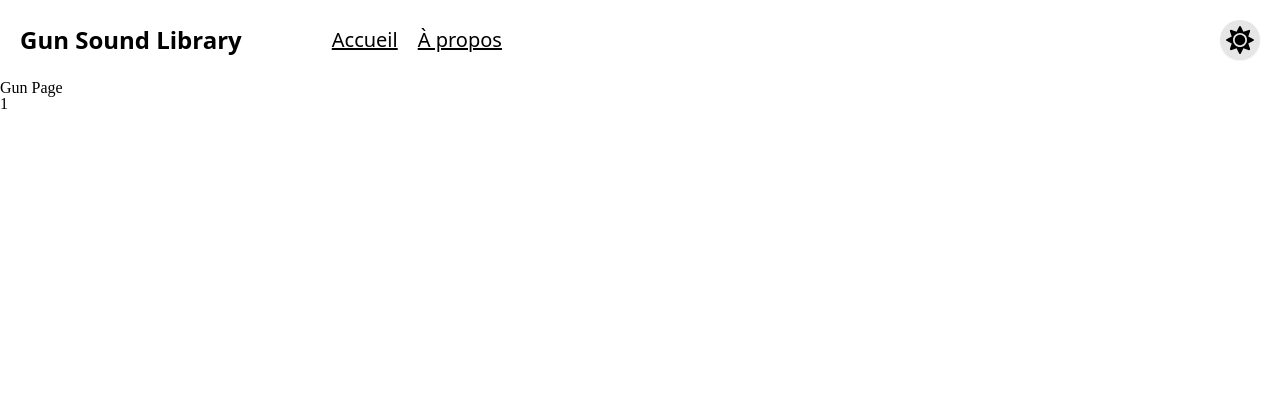
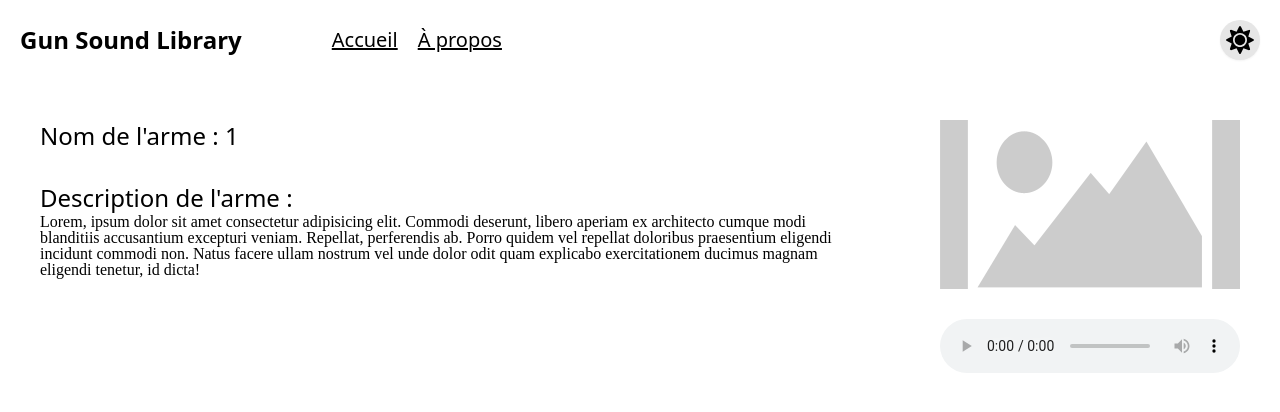
Before and after one commit to Kosmik56/gun-sound-library, a React (Vite) app: page /gun/1 in a window 1280 px wide. Shown: the top 412 px of the page. Built offline with nearby package versions, Linux system fonts and the light colour scheme.

Commit message:
gun page with placeholder, allowed users to access the weapon description

```diff
--- a/src/pages/Gun.jsx
+++ b/src/pages/Gun.jsx
@@ -5,6 +5,12 @@ export default function Gun() {
 
   const { id } = useParams();
   const theme = useSelector((state) => state.theme.isLight);
+  const data = {
+    title: id,
+    description: "Lorem, ipsum dolor sit amet consectetur adipisicing elit. Commodi deserunt, libero aperiam ex architecto cumque modi blanditiis accusantium excepturi veniam. Repellat, perferendis ab. Porro quidem vel repellat doloribus praesentium eligendi incidunt commodi non. Natus facere ullam nostrum vel unde dolor odit quam explicabo exercitationem ducimus magnam eligendi tenetur, id dicta!",
+    imageSrc: "/placeholder.png",
+    audioSrc: "/placeholder.mp3"
+  }
 
   if (!theme) {
     document.body.style.backgroundColor = "black";
@@ -15,9 +21,22 @@ export default function Gun() {
   }
 
   return (
-    <>
-      <h1>Gun Page</h1>
-      <p>{id}</p>
-    </>
+    <main className="min-h-screen p-[40px] flex gap-[100px]">
+      <section>
+        <h2 className="text-2xl font-sans">Nom de l'arme : {data.title}</h2>
+        <h3 className="text-2xl mt-[30px] font-sans">Description de l'arme :</h3>
+        <p>{data.description}</p>
+      </section>
+      <section className="flex flex-col gap-[30px]">
+        <img
+          className="w-[350px] bg-gray-100 aspect-video object-cover object-center"
+          src={data.imageSrc}
+          alt=""
+        />
+        <audio controls>
+          <source src={data.audioSrc} type="audio/mpeg" />
+        </audio>
+      </section>
+    </main>
   )
 }
```
